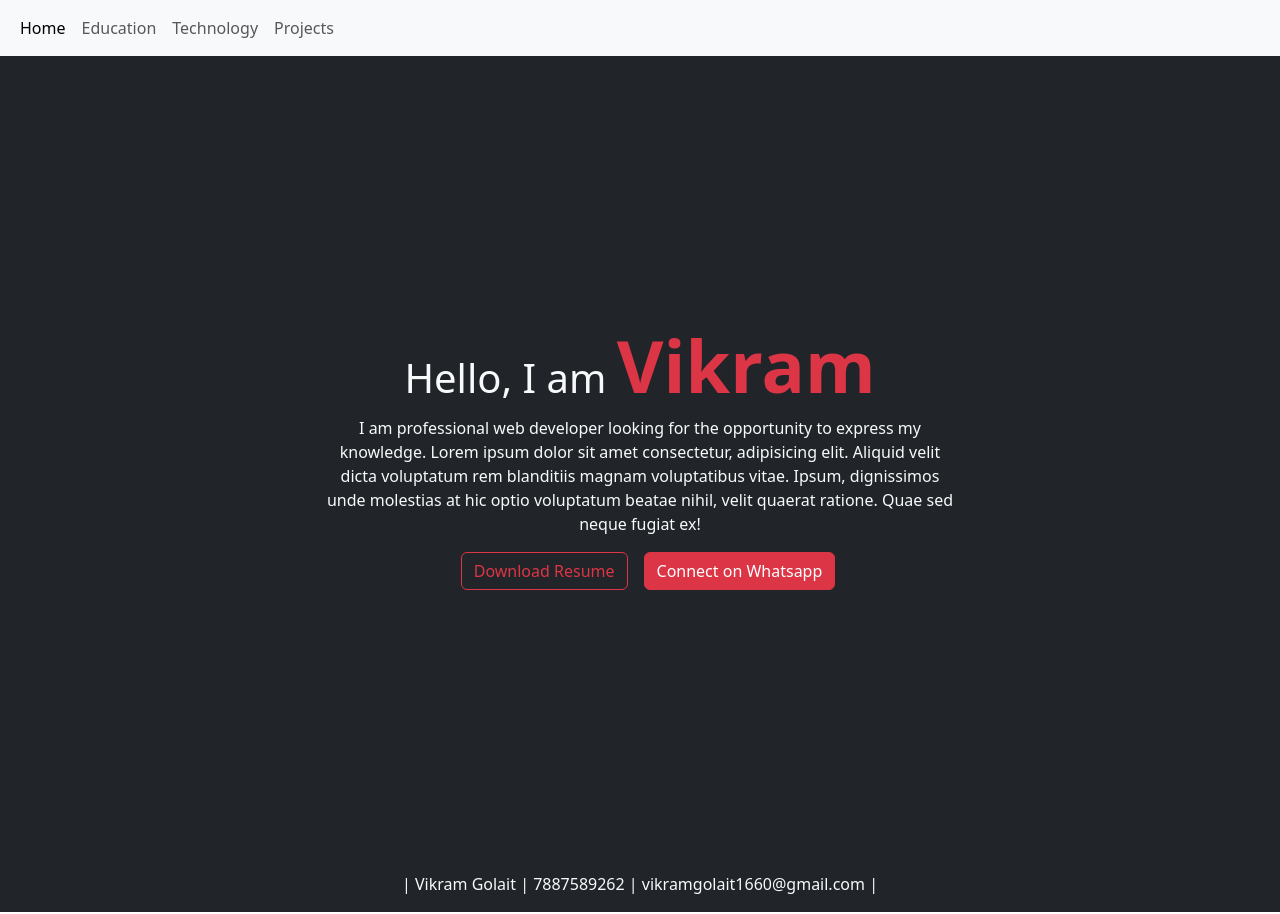
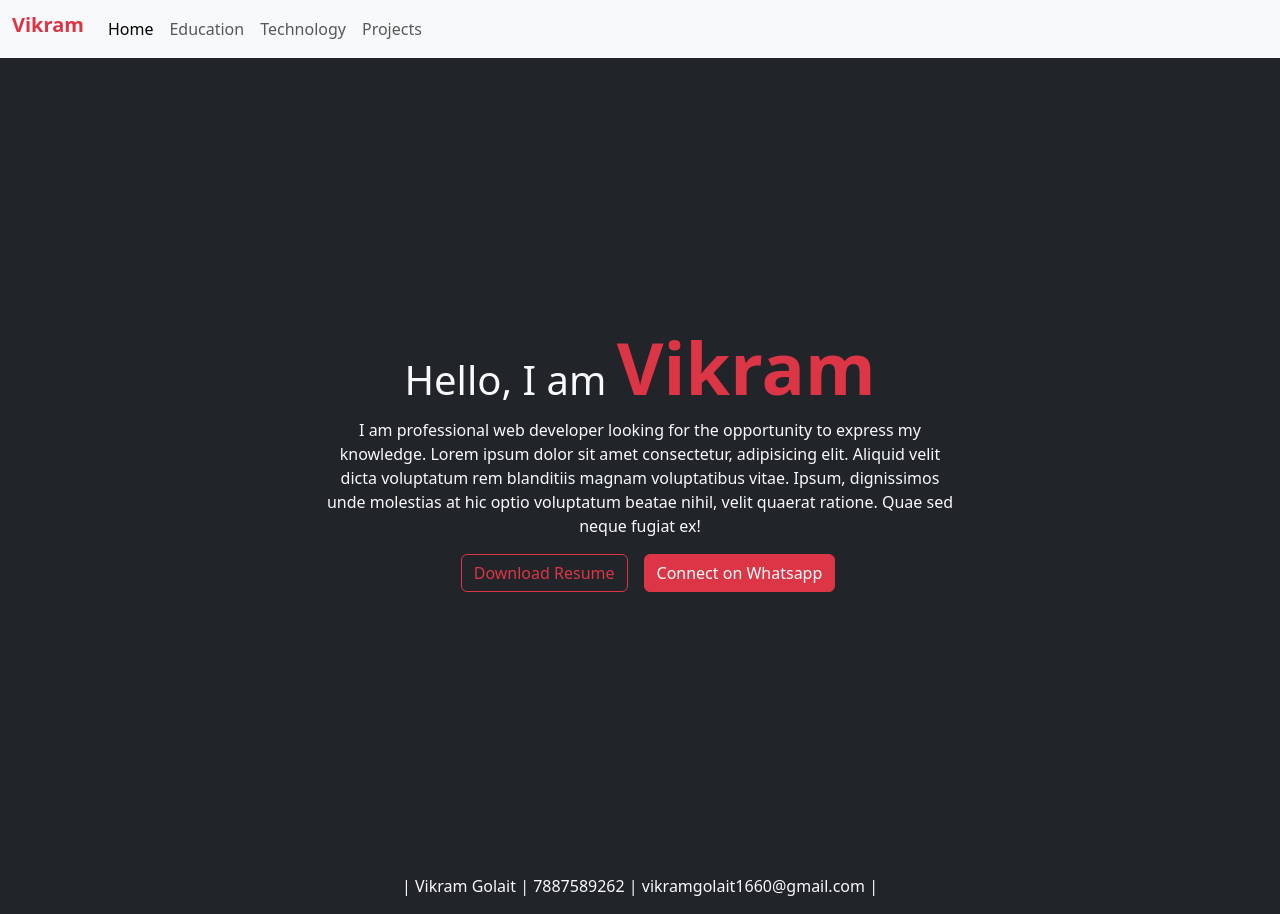
Before and after one commit to vikram1160/vikram1160, a React (Create React App) app: page / in a window 1280 px wide. Built offline with nearby package versions, Linux system fonts and the light colour scheme; the HTML template or start-up script is replaced by a standard one.

Commit message:
h1 tag add

```diff
--- a/src/components/NavBar.jsx
+++ b/src/components/NavBar.jsx
@@ -6,6 +6,7 @@ function NavBar() {
     return (
         <nav className="navbar navbar-expand-lg bg-body-tertiary">
             <div className="container-fluid">
+                <h1 className="navbar-brand text-danger fw-bold">Vikram</h1>
                 <button className="navbar-toggler" type="button" data-bs-toggle="collapse" data-bs-target="#navbarSupportedContent" aria-controls="navbarSupportedContent" aria-expanded="false" aria-label="Toggle navigation">
                     <span className="navbar-toggler-icon"></span>
                 </button>
```
